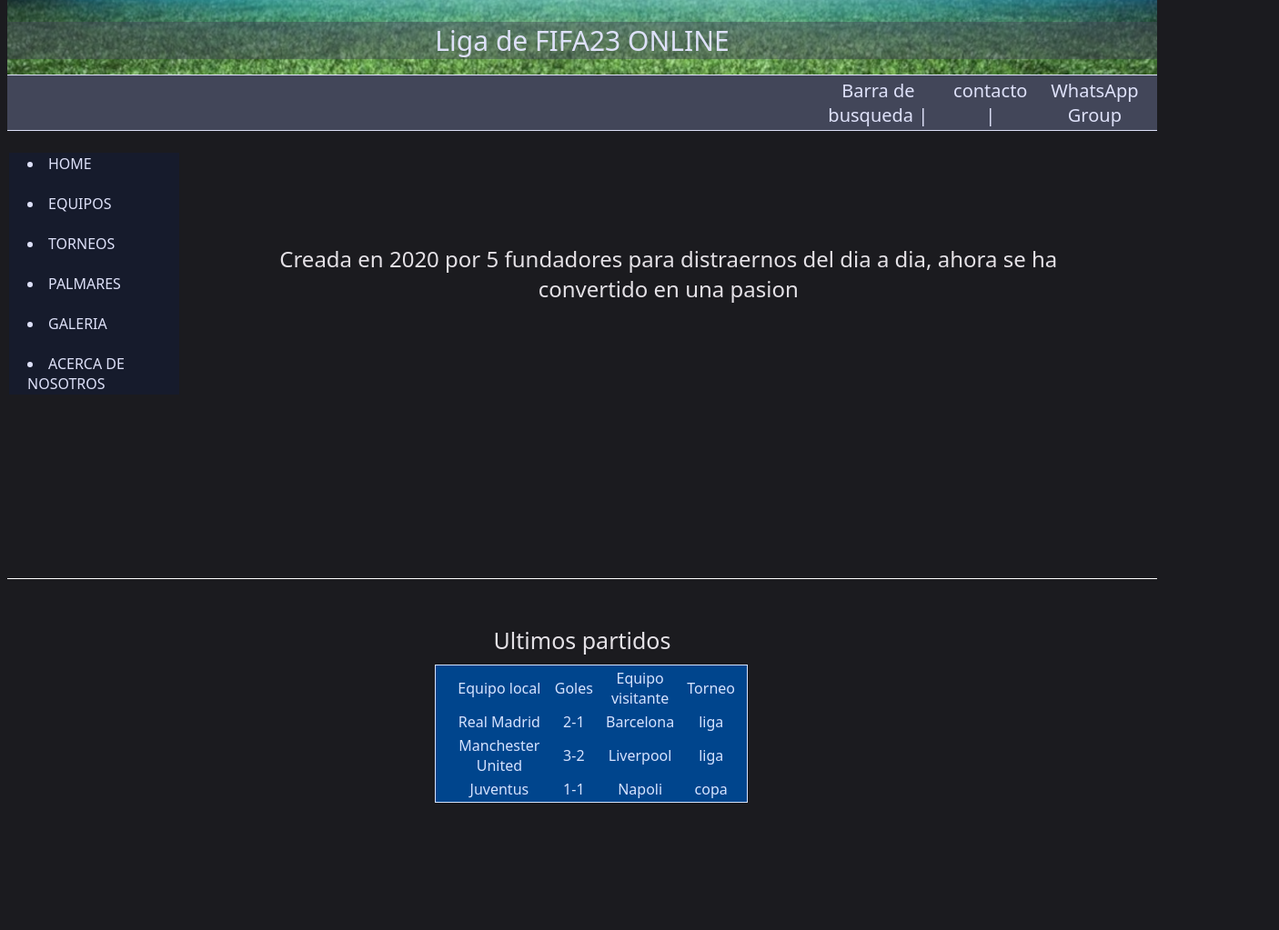
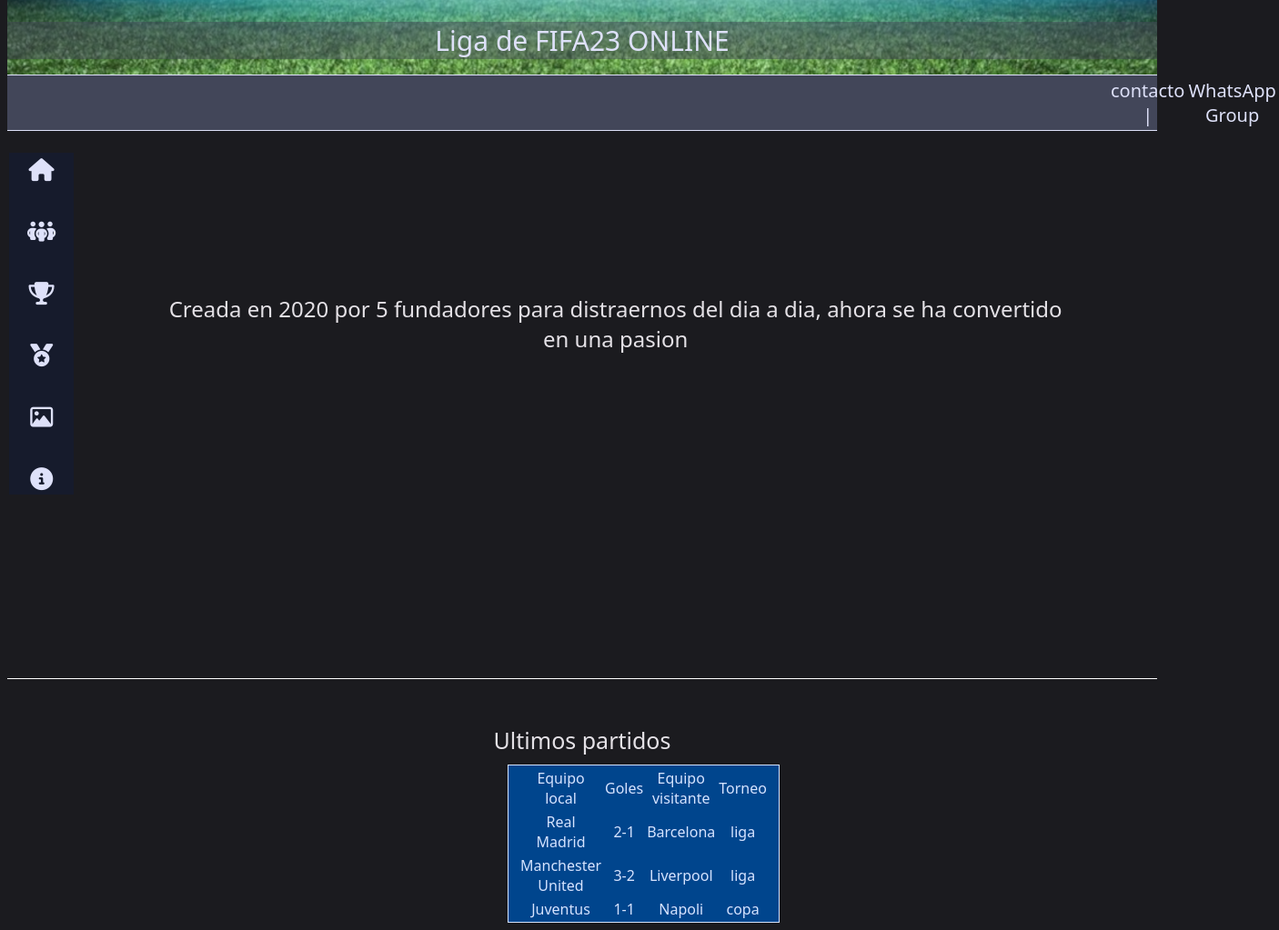
Before and after one commit to Manuelrincon37/js-website, a plain HTML site: page index.html in a window 1280 px wide. Shown: the part 226-1249 px from the top of the page at 91% size, 1406 px wide, since content can reach past the window. Before the commit the page ends 1117 px from the top, so only its background shows below. Drawn offline with Linux system fonts and the light colour scheme.

Commit message:
adding icons to menu

```diff
--- a/index.html
+++ b/index.html
@@ -4,6 +4,7 @@
     <meta charset="utf-8">
     <title>Jamon Serrano League</title> <!--TITLE OF WEBSITE-->
     <link rel="stylesheet" href="/styles.css">
+    <script src="https://kit.fontawesome.com/d7562216d7.js" crossorigin="anonymous"></script>
     <style>
         body{
             font-family:system-ui, -apple-system, BlinkMacSystemFont, 'Segoe UI', Roboto, Oxygen, Ubuntu, Cantarell, 'Open Sans', 'Helvetica Neue', sans-serif;
@@ -21,8 +22,6 @@
 <div class="navBar">
 
     <table id="nav"><!--TRY TO DO A NAV/SERACH BAR-->
-
-        <th>Barra de busqueda |</th>
         <th>contacto |</th>
         <th>WhatsApp Group</th>
 
@@ -34,17 +33,17 @@
             <tr>
             <td class="menu">
                 <lo>
-                    <li>HOME</li>
+                    <li><i class="fa-solid fa-house"></i></li>
                     <br>
-                    <li>EQUIPOS</li>
+                    <li><i class="fa-solid fa-people-group"></i></li>
                     <br>
-                    <li>TORNEOS</li>
+                    <li><i class="fa-solid fa-trophy"></i></li>
                     <br>
-                    <li>PALMARES</li>
+                    <li><i class="fa-solid fa-medal"></i></li>
                     <br>
-                    <li>GALERIA</li>
+                    <li><i class="fa-regular fa-image"></i></li>
                     <br>
-                    <li>ACERCA DE NOSOTROS</li>
+                    <li><i class="fa-solid fa-circle-info"></i></li>
                 </lo>
             </td>
             <td class="descripcion">
@@ -72,7 +71,7 @@
                 <th>Torneo</th>
             </tr>
             </thead>
-            <tbody>
+            <tbody id="bordes">
             <tr>
                 <td>Real Madrid</td>
                 <td>2-1</td>
--- a/styles.css
+++ b/styles.css
@@ -31,7 +31,7 @@ body{
 }
 
 #nav{
-    padding: 0px 0px 0px 880px;
+    padding: 0px 0px 0px 1210px;
 }
 
 th{font-weight: 500;}
@@ -60,7 +60,7 @@ th{font-weight: 500;}
     background-color: #00458d;
     color:#d6e3ff;
     border: solid 2px;
-    margin: 0px 50px 0px 70px;
+    margin:  0px 150px;
     padding: 0px 10px 0px 10px;
     border: solid 1px;
 }
@@ -71,12 +71,18 @@ th{font-weight: 500;}
     padding-right: 100px;
 }
 
+li{
+    text-align: center;
+}
 .menu{
 
     background-color: #161b2c;
     color: #dee1f9;
     margin-left: 20px ;
     padding-left: 20px;
+    padding-right: 20px;
+    font-size: 25px;
+    list-style: none;
 }
 
 #parrafo{
```
